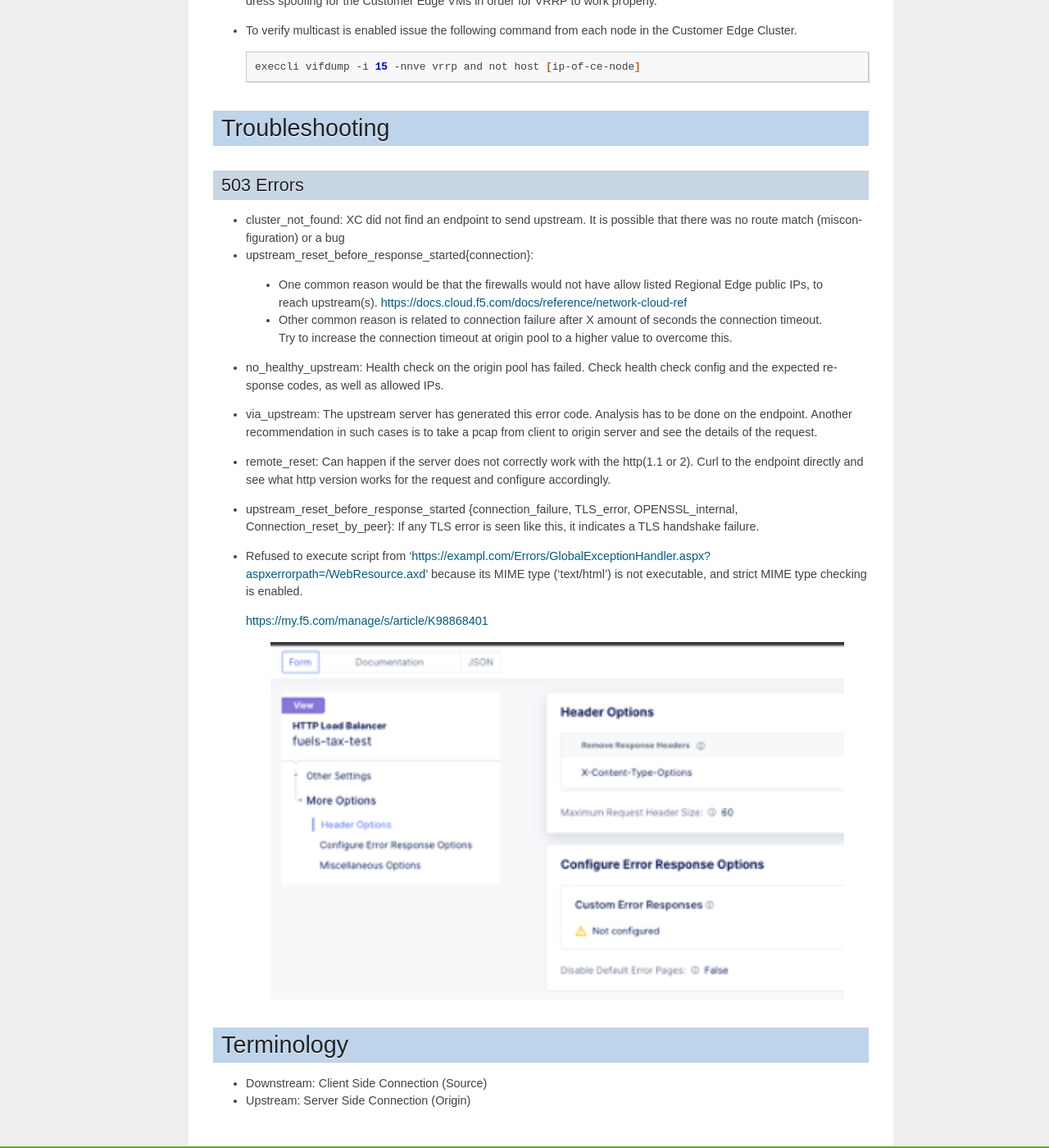
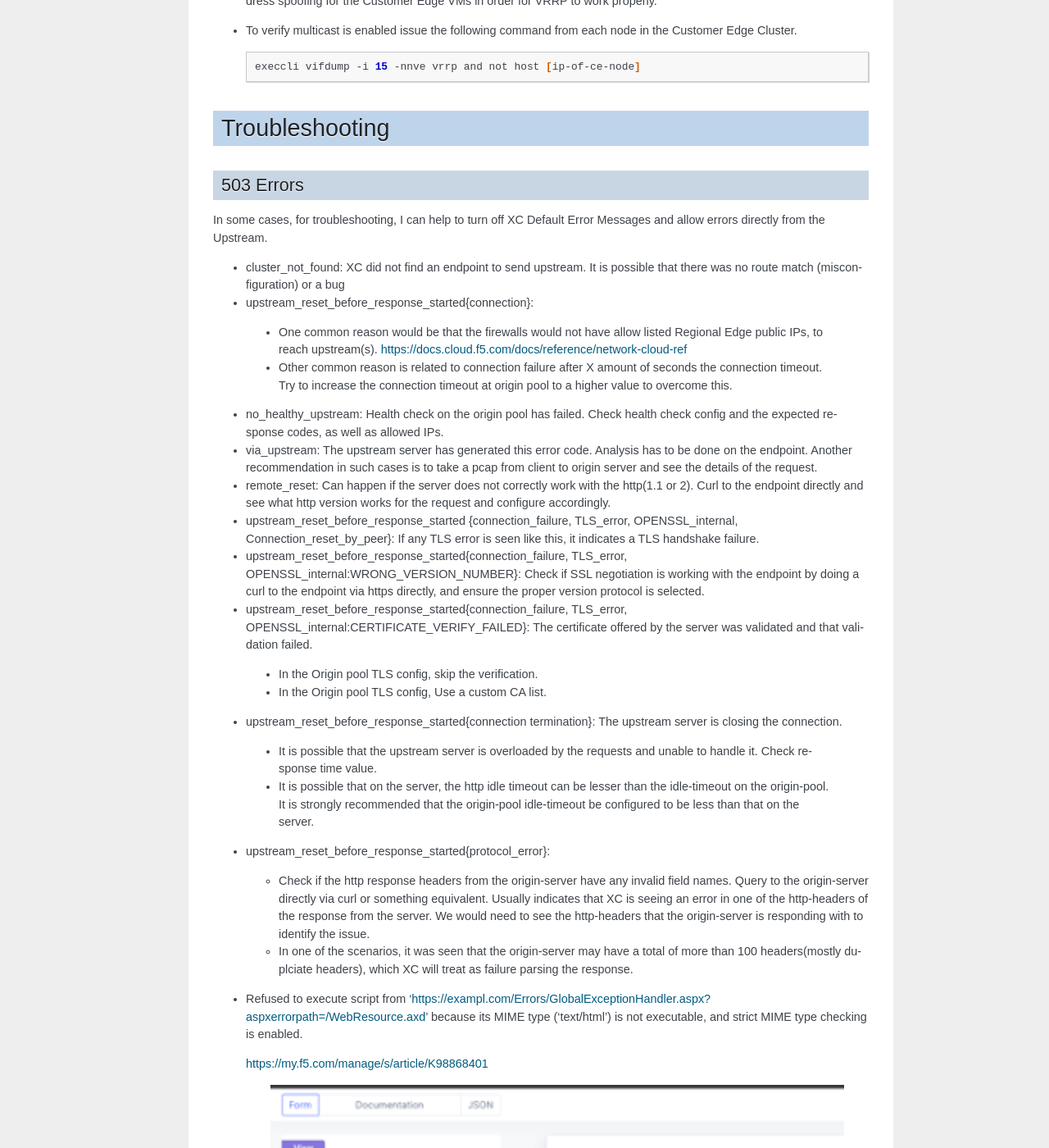
Before and after one commit to Mikej81/bigip_to_xc_faq, a Sphinx documentation site: the page built from docs/source/index.rst, in a window 1280 px wide and 1400 px high, scrolled down 24133 px. Shown: the whole window at 82% size. Built offline with Sphinx 7.4.7, drawn with Linux system fonts in a browser that asks for light colours; the version number could not be read and is left out.

Commit message:
troubleshooting

```diff
--- a/docs/source/index.rst
+++ b/docs/source/index.rst
@@ -794,6 +794,8 @@ Troubleshooting
 503 Errors
 ----------
 
+In some cases, for troubleshooting, I can help to turn off XC Default Error Messages and allow errors directly from the Upstream.
+
 * cluster_not_found: XC did not find an endpoint to send upstream. It is possible that there was no route match (misconfiguration) or a bug
 
 * upstream_reset_before_response_started{connection}:
@@ -813,6 +815,26 @@ Troubleshooting
 * upstream_reset_before_response_started {connection_failure, TLS_error, OPENSSL_internal, Connection_reset_by_peer}: If any TLS error is seen like this, it indicates a TLS
   handshake failure.
 
+* upstream_reset_before_response_started{connection_failure, TLS_error, OPENSSL_internal:WRONG_VERSION_NUMBER}: Check if SSL negotiation is working with the endpoint by doing a curl to the endpoint via https directly,
+  and ensure the proper version protocol is selected.
+
+* upstream_reset_before_response_started{connection_failure, TLS_error, OPENSSL_internal:CERTIFICATE_VERIFY_FAILED}: The certificate offered by the server was validated and that validation failed.
+
+ - In the Origin pool TLS config, skip the verification.
+ - In the Origin pool TLS config, Use a custom CA list.
+
+* upstream_reset_before_response_started{connection termination}: The upstream server is closing the connection.
+
+ - It is possible that the upstream server is overloaded by the requests and unable to handle it. Check response time value.
+ - It is possible that on the server, the http idle timeout can be lesser than the idle-timeout on the origin-pool. It is strongly recommended that the origin-pool idle-timeout be configured to be less than that on the server.
+
+* upstream_reset_before_response_started{protocol_error}:
+
+  - Check if the http response headers from the origin-server have any invalid field names. Query to the origin-server directly via curl or something equivalent.
+    Usually indicates that XC is seeing an error in one of the http-headers of the response from the server. We would need to see the http-headers that the origin-server
+    is responding with to identify the issue.
+  - In one of the scenarios, it was seen that the origin-server may have a total of more than 100 headers(mostly duplciate headers), which XC will treat as failure parsing
+    the response.
 
 * Refused to execute script from 'https://exampl.com/Errors/GlobalExceptionHandler.aspx?aspxerrorpath=/WebResource.axd' because its MIME type ('text/html') is not executable, and strict MIME type checking is enabled.
 
```
Also changed, not shown: 7 other files.
